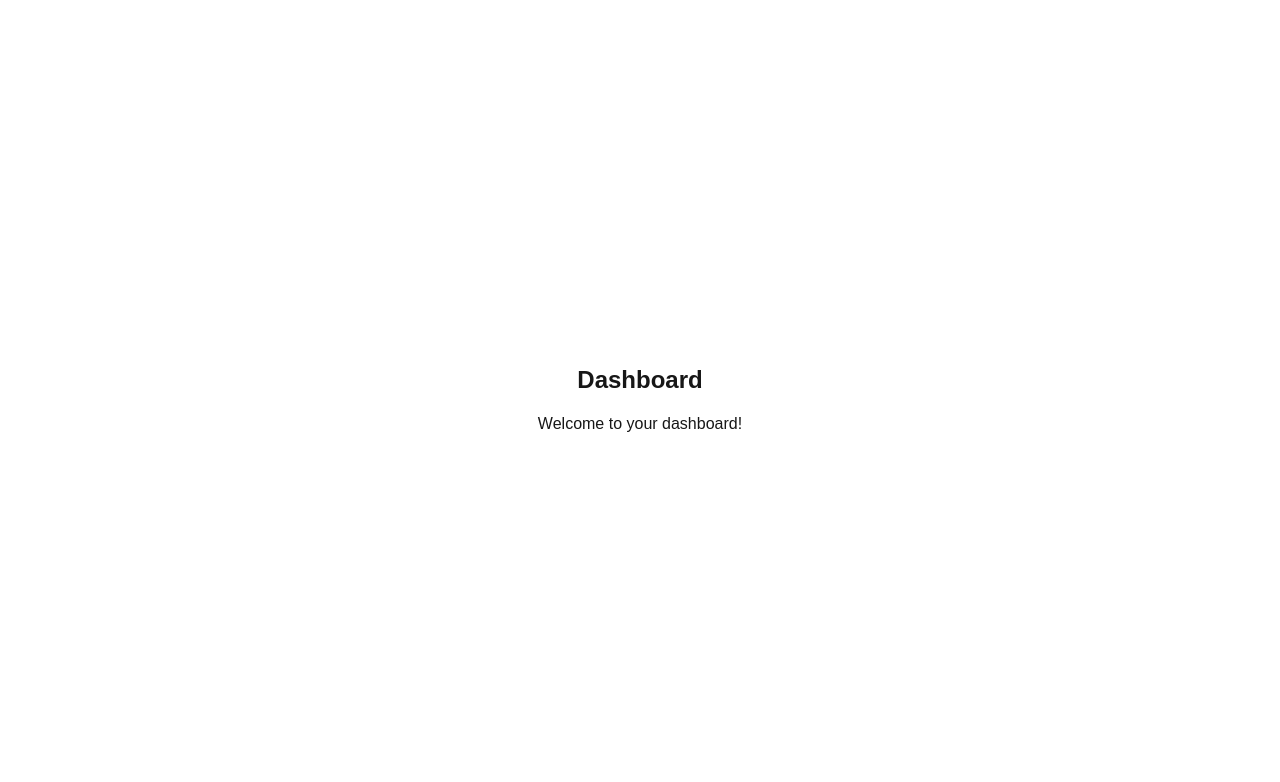
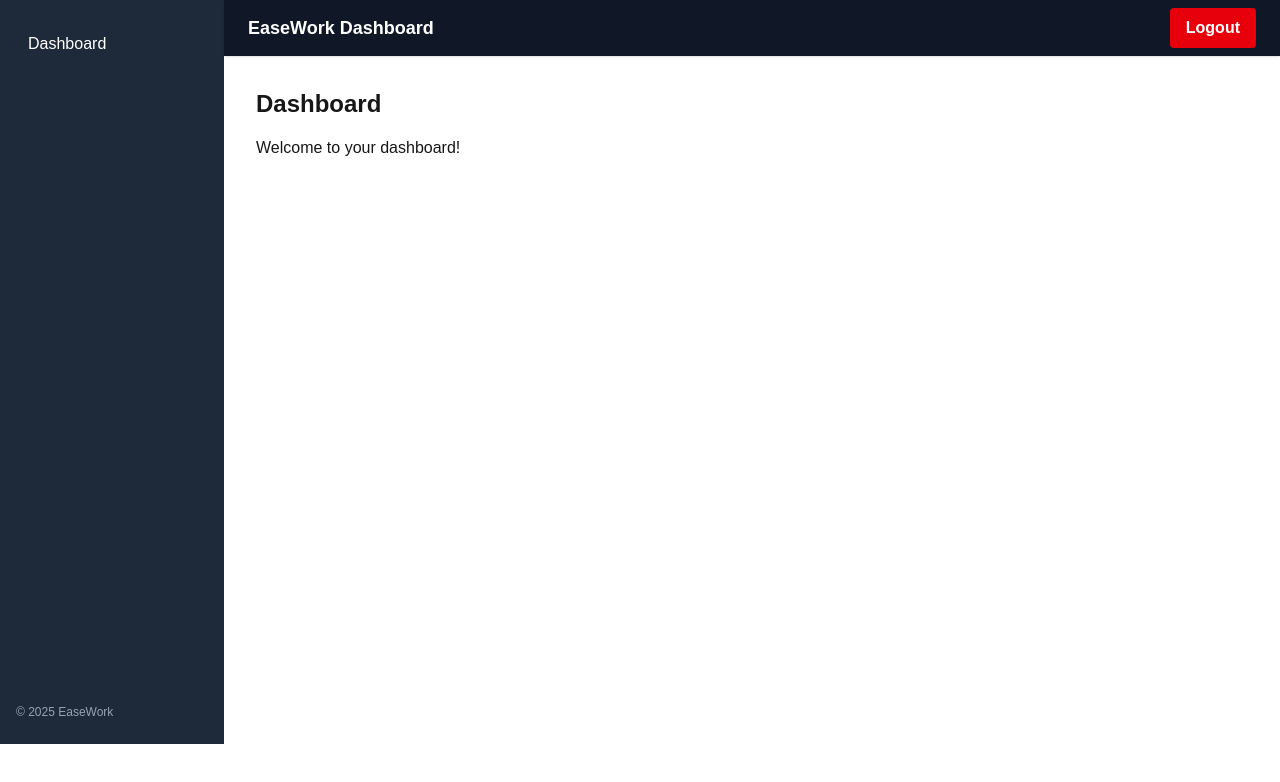
Before and after one commit to belikedeep/EaseWork, a Next.js app in the folder client/: page /dashboard in a window 1280 px wide. Shown: the top 782 px of the page. Built offline with nearby package versions, Linux system fonts and the light colour scheme.

Commit message:
Dashboard layout: sidebar h-screen, navbar beside sidebar

```diff
--- a/client/app/dashboard/page.tsx
+++ b/client/app/dashboard/page.tsx
@@ -1,10 +1,19 @@
 "use client";
+
+import Navbar from "../../components/Navbar";
+import Sidebar from "../../components/Sidebar";
 
 export default function DashboardPage() {
     return (
-        <div className="flex flex-col items-center justify-center min-h-screen p-4">
-            <h1 className="text-2xl font-bold mb-4">Dashboard</h1>
-            <p>Welcome to your dashboard!</p>
+        <div className="flex min-h-screen">
+            <Sidebar />
+            <div className="flex flex-col flex-1">
+                <Navbar />
+                <main className="flex-1 p-8">
+                    <h1 className="text-2xl font-bold mb-4">Dashboard</h1>
+                    <p>Welcome to your dashboard!</p>
+                </main>
+            </div>
         </div>
     );
 }
--- /dev/null
+++ b/client/components/Navbar.tsx
@@ -0,0 +1,25 @@
+"use client";
+import { useRouter } from "next/navigation";
+import { useAuth } from "../store/auth";
+
+export default function Navbar() {
+    const logout = useAuth((s) => s.logout);
+    const router = useRouter();
+
+    const handleLogout = () => {
+        logout();
+        router.push("/");
+    };
+
+    return (
+        <nav className="w-full h-14 bg-gray-900 text-white flex items-center justify-between px-6 shadow">
+            <span className="font-bold text-lg">EaseWork Dashboard</span>
+            <button
+                onClick={handleLogout}
+                className="bg-red-600 hover:bg-red-700 px-4 py-2 rounded text-white font-semibold"
+            >
+                Logout
+            </button>
+        </nav>
+    );
+}
--- /dev/null
+++ b/client/components/Sidebar.tsx
@@ -0,0 +1,19 @@
+"use client";
+
+import Link from "next/link";
+
+export default function Sidebar() {
+    return (
+        <aside className="h-full min-h-[calc(100vh-56px)] w-56 bg-gray-800 text-white flex flex-col py-6 px-4 gap-4">
+            <nav className="flex flex-col gap-2">
+                <Link href="/dashboard" className="hover:bg-gray-700 rounded px-3 py-2">
+                    Dashboard
+                </Link>
+                {/* Add more sidebar links here */}
+            </nav>
+            <div className="mt-auto text-xs text-gray-400">
+                &copy; {new Date().getFullYear()} EaseWork
+            </div>
+        </aside>
+    );
+}
```
